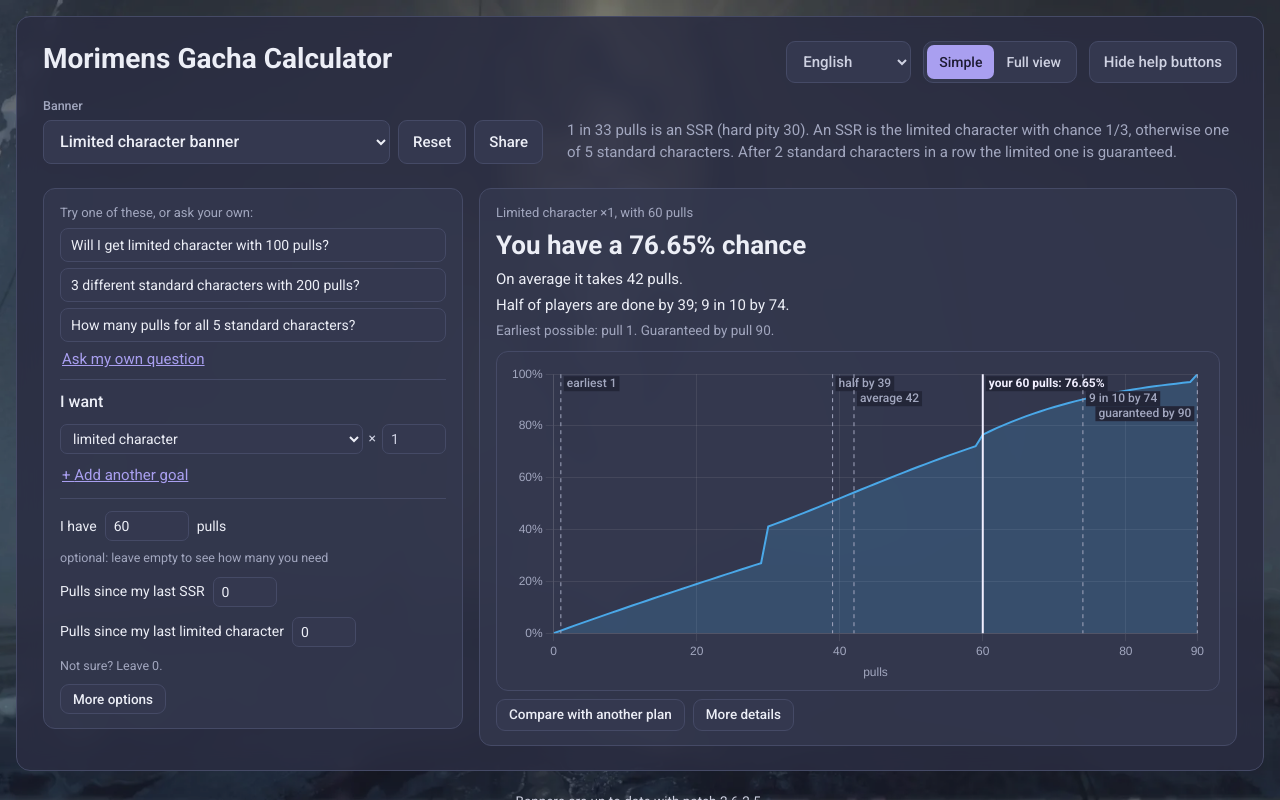
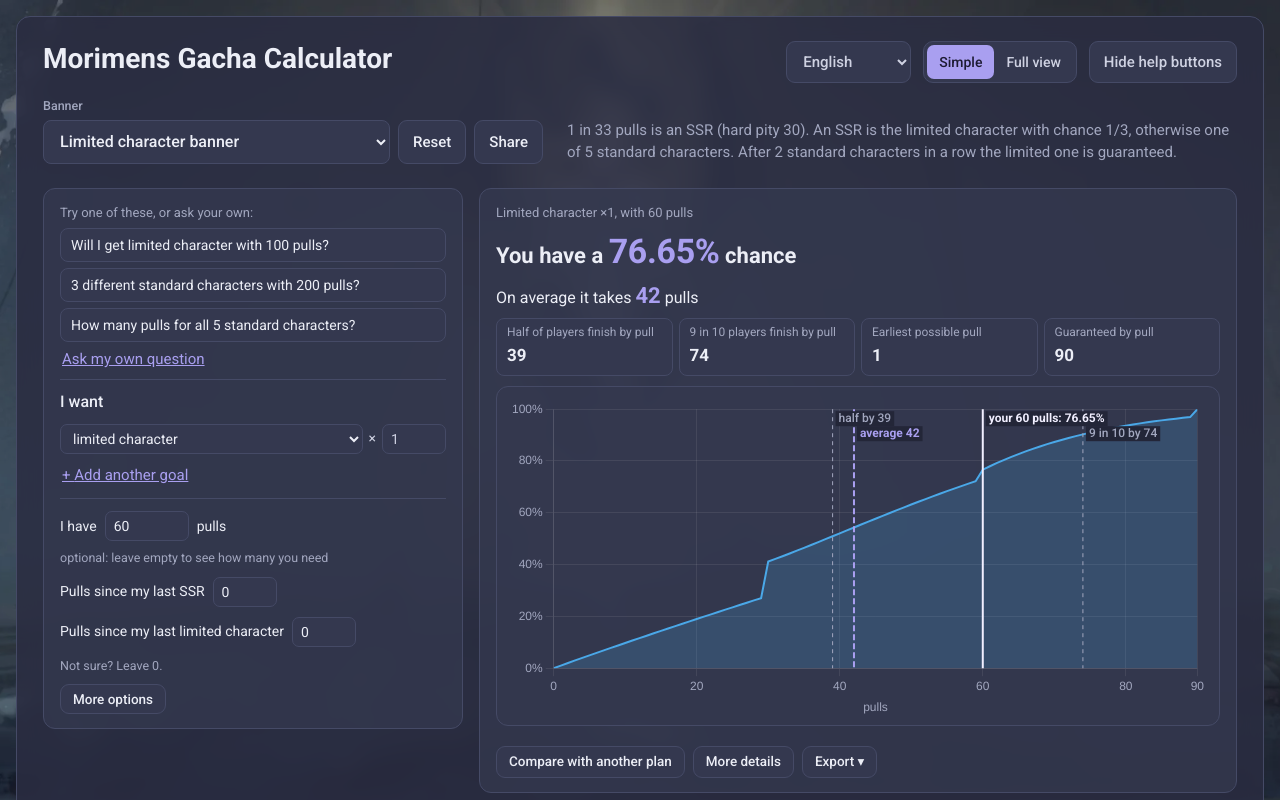
Before and after one commit to morimens-gacha-calculator/morimens-gacha-calculator.github.io, a React (Vite) app: page / in a window 1280 px wide. Both pictures are taken after a click on the button "Simple". Shown: the top 800 px of the page. Built offline with nearby package versions, Linux system fonts and the light colour scheme.

Commit message:
feat(simple): accent chance and average, stat tiles, chart export; drop earliest/guaranteed chart lines

```diff
--- a/src/components/ResultChart.jsx
+++ b/src/components/ResultChart.jsx
@@ -15,7 +15,7 @@ export function themeColors() {
   const v = (name) => cs.getPropertyValue(name).trim();
   return {
     line: v("--blue"), fill: v("--chart-fill"), tick: v("--chart-tick"), grid: v("--chart-grid"),
-    marker: v("--chart-marker"), guide: v("--chart-guide"), series: [v("--s1"), v("--s2"), v("--s3"), v("--s4"), v("--s5"), v("--s6")],
+    marker: v("--chart-marker"), guide: v("--chart-guide"), accent: v("--accent"), series: [v("--s1"), v("--s2"), v("--s3"), v("--s4"), v("--s5"), v("--s6")],
   };
 }
 
@@ -26,16 +26,20 @@ const markerPlugin = {
     const { ctx, chartArea: area, scales } = chart;
     const items = [...(opts?.items ?? [])].sort((a, b) => a.x - b.x);
     const rowsEnd = []; // right edge of the last label in each row
-    for (const m of items) {
-      const x = scales.x.getPixelForValue(m.x);
-      if (x < area.left - 1 || x > area.right + 1) continue;
+    const shown = items.map((m) => ({ m, x: scales.x.getPixelForValue(m.x) })).filter(({ x }) => x >= area.left - 1 && x <= area.right + 1);
+    // all lines first, then all labels, so no line crosses a label
+    for (const { m, x } of shown) {
       ctx.save();
       ctx.strokeStyle = m.color;
-      ctx.lineWidth = m.strong ? 2 : 1;
-      ctx.setLineDash(m.strong ? [] : [4, 4]);
+      // strong: solid (your pulls); accent: a thicker, coloured dash (the average); otherwise a thin dash
+      ctx.lineWidth = m.strong || m.accent ? 2 : 1;
+      ctx.setLineDash(m.strong ? [] : m.accent ? [6, 3] : [4, 4]);
       ctx.beginPath(); ctx.moveTo(x, area.top); ctx.lineTo(x, area.bottom); ctx.stroke();
-      ctx.setLineDash([]);
-      ctx.font = `${m.strong ? 600 : 500} 12px Roboto, system-ui, sans-serif`;
+      ctx.restore();
+    }
+    for (const { m, x } of shown) {
+      ctx.save();
+      ctx.font = `${m.strong || m.accent ? 600 : 500} 12px Roboto, system-ui, sans-serif`;
       const w = ctx.measureText(m.label).width;
       const right = x + 6 + w > area.right; // flip to the left side near the right edge
       const x0 = right ? x - 6 - w : x + 6;
@@ -67,7 +71,8 @@ export function sample(values, xMax, max = 900) {
 
 // simple: the simple view's chart: chance by pull only, with the lines its answer mentions
 // (your pulls, average, half, 9 in 10, earliest and guaranteed by), no menus
-export default function ResultChart({ state, update, engine, theme, simple = false }) {
+// children (simple view only): buttons shown in a row under the chart, next to Export
+export default function ResultChart({ state, update, engine, theme, simple = false, children }) {
   const T = useT();
   const L = T.chart;
   const [view, setView] = useState("cdf");
@@ -75,7 +80,7 @@ export default function ResultChart({ state, update, engine, theme, simple = fal
   const r = engine.result;
   const b = r?.budget;
   const lines = simple
-    ? { ...DEFAULT_LINES, target: true, mean: true, pcts: [50, 90], best: true, worst: true, custom: [] }
+    ? { ...DEFAULT_LINES, target: true, mean: true, pcts: [50, 90], best: false, worst: false, custom: [] }
     : { ...DEFAULT_LINES, ...state.chartLines };
   const target = state.mode === "budget" ? state.budget : r?.requiredPulls;
   const views = [["cdf", L.cdf], ["pmf", L.pmf]];
@@ -99,7 +104,7 @@ export default function ResultChart({ state, update, engine, theme, simple = fal
 
     // The lines the person picked
     const markers = [];
-    if (lines.mean) markers.push({ x: r.mean, label: L.average(simple ? fmtInt(r.mean) : fmtNum(r.mean)), color: C.guide });
+    if (lines.mean) markers.push({ x: r.mean, label: L.average(simple ? fmtInt(r.mean) : fmtNum(r.mean)), color: C.accent || C.guide, accent: true });
     for (const p of lines.pcts) {
       const x = quantile(p / 100);
       if (x != null) markers.push({ x, label: p === 50 ? L.median(fmtInt(x)) : L.pctAt(p, fmtInt(x)), color: C.guide });
@@ -182,6 +187,12 @@ export default function ResultChart({ state, update, engine, theme, simple = fal
         )}
         {engine.status === "busy" && <div className="loading-overlay"><Progress engine={engine} /></div>}
       </div>
+      {simple && (
+        <div className="s-actions">
+          {children}
+          <ExportMenu result={engine.status === "busy" ? null : r} chartRef={chartRef} state={state} viewName={L.cdf} buttonClass="btn" up />
+        </div>
+      )}
     </div>
   );
 }
@@ -202,7 +213,7 @@ export function usePopup() {
 }
 
 // "Export ▾": the numbers as CSV (for spreadsheets) and the chart as a PNG image
-function ExportMenu({ result, chartRef, state, viewName }) {
+function ExportMenu({ result, chartRef, state, viewName, buttonClass = "chip-tab", up = false }) {
   const L = useT().chart;
   const { open, setOpen, ref } = usePopup();
 
@@ -217,9 +228,9 @@ function ExportMenu({ result, chartRef, state, viewName }) {
   };
   return (
     <div className="lines-menu" ref={ref}>
-      <button type="button" className="chip-tab" aria-expanded={open} disabled={!result} onClick={() => setOpen((o) => !o)}>{L.export} ▾</button>
+      <button type="button" className={buttonClass} aria-expanded={open} disabled={!result} onClick={() => setOpen((o) => !o)}>{L.export} ▾</button>
       {open && result && (
-        <div className="lines-pop" role="menu" aria-label={L.export}>
+        <div className={`lines-pop ${up ? "is-up" : ""}`} role="menu" aria-label={L.export}>
           <button type="button" role="menuitem" className="menu-item" onClick={() => run(() => downloadCsv(fileName(title, L.fileByPull) + ".csv", chanceByPullRows(result, L)))}>{L.exportByPull}</button>
           {result.budget && (
             <button type="button" role="menuitem" className="menu-item" onClick={() => run(() => downloadCsv(fileName(title, L.fileBudget(result.budget.pulls)) + ".csv", budgetRows(result.budget, L)))}>{L.exportBudget(result.budget.pulls)}</button>
--- a/src/components/SimpleView.jsx
+++ b/src/components/SimpleView.jsx
@@ -188,6 +188,14 @@ function quantile(r, p) {
   return null;
 }
 
+// A sentence with its key number set off: the template is filled with a marker, then split around it.
+// The value itself goes along as the second argument, so the words around it can agree with it.
+const MARK = "\u0001";
+function highlight(template, value) {
+  const [before, after = ""] = template(MARK, value).split(MARK);
+  return <>{before}<strong className="s-hl">{value}</strong>{after}</>;
+}
+
 function Answer({ state, update, engine, theme, onCompare, onDetails }) {
   const T = useT();
   const S = T.simple;
@@ -201,40 +209,46 @@ function Answer({ state, update, engine, theme, onCompare, onDetails }) {
   if (!r) return <section className="s-card s-answer" aria-label={S.answerLabel}><Progress engine={engine} /></section>;
   const half = quantile(r, 0.5), nine = quantile(r, 0.9);
   const chance = r.budget?.chanceGoal;
+  const showBest = settings.showBest !== false && r.min != null && r.min > 0;
+  const showWorst = settings.showWorst !== false && r.maxKnown !== false;
+  const stats = [
+    half != null && [S.statHalf, fmtInt(half)],
+    nine != null && [S.statNine, fmtInt(nine)],
+    showBest && [S.statEarliest, fmtInt(r.min)],
+    showWorst && (r.max != null ? [S.statGuaranteed, fmtInt(r.max)] : [S.statGuarantee, S.statNone]),
+  ].filter(Boolean);
   return (
     <section className={`s-card s-answer ${engine.status === "busy" ? "is-updating" : ""}`} aria-label={S.answerLabel} aria-busy={engine.status === "busy"}>
       {engine.status === "busy" && <Progress engine={engine} compact />}
       <p className="s-context">{budgetMode ? S.contextBudget(goals, fmtInt(state.budget)) : S.contextPulls(goals)}</p>
       {budgetMode && chance != null ? (
-        <p className="s-big">{S.youHave(fmtPct(chance))}</p>
+        <>
+          <p className="s-big">{highlight(S.youHave, fmtPct(chance))}</p>
+          <p className="s-second">{highlight(S.averageBig, fmtInt(r.mean))}</p>
+        </>
       ) : (
-        <p className="s-big">{S.averageBig(fmtInt(r.mean))}</p>
+        <p className="s-big">{highlight(S.averageBig, fmtInt(r.mean))}</p>
       )}
-      <ul className="s-facts">
-        {budgetMode && <li>{S.average(fmtInt(r.mean))}</li>}
-        {half != null && nine != null && <li>{S.halfAndNine(fmtInt(half), fmtInt(nine))}</li>}
-        {!budgetMode && (
-          <li className="s-sure">
-            <span>{S.toBeSure}</span>
-            <NumberInput className="custom-input s-field s-num" integer={false} min={1} max={99.99} value={state.desired}
-              onChange={(v) => update((s) => ({ ...s, desired: v }))} aria-label={S.sureLabel} />
-            <span>{S.sureResult(r.requiredPulls != null ? fmtInt(r.requiredPulls) : "-")}</span>
-          </li>
-        )}
-        {(settings.showBest !== false && r.min != null && r.min > 0) || (settings.showWorst !== false && r.maxKnown !== false) ? (
-          <li className="s-muted">
-            {settings.showBest !== false && r.min != null && r.min > 0 && S.earliest(fmtInt(r.min))}
-            {settings.showBest !== false && r.min != null && r.min > 0 && settings.showWorst !== false && r.maxKnown !== false && " "}
-            {settings.showWorst !== false && r.maxKnown !== false && (r.max != null ? S.guaranteedBy(fmtInt(r.max)) : S.noGuarantee)}
-          </li>
-        ) : null}
-      </ul>
+      {!budgetMode && (
+        <p className="s-sure">
+          <span>{S.toBeSure}</span>
+          <NumberInput className="custom-input s-field s-num" integer={false} min={1} max={99.99} value={state.desired}
+            onChange={(v) => update((s) => ({ ...s, desired: v }))} aria-label={S.sureLabel} />
+          <span>{highlight(S.sureResult, r.requiredPulls != null ? fmtInt(r.requiredPulls) : "-")}</span>
+        </p>
+      )}
+      {stats.length > 0 && (
+        <dl className="s-stats">
+          {stats.map(([label, value]) => (
+            <div key={label} className="s-stat"><dt>{label}</dt><dd>{value}</dd></div>
+          ))}
+        </dl>
+      )}
       {budgetMode && r.min != null && state.budget < r.min && <p className="note-box" role="status">{T.target.notPossible(fmtInt(r.min))}</p>}
-      <ResultChart state={state} update={update} engine={engine} theme={theme} simple />
-      <div className="s-actions">
+      <ResultChart state={state} update={update} engine={engine} theme={theme} simple>
         <button type="button" className="btn" onClick={onCompare}>{S.compare}</button>
         <button type="button" className="btn" onClick={onDetails}>{S.details}</button>
-      </div>
+      </ResultChart>
     </section>
   );
 }
--- a/src/i18n/en.js
+++ b/src/i18n/en.js
@@ -9,6 +9,8 @@ const place = (where) => (where ? `"${where}"` : "The banner's top level");
 const plural = (n, one, many) => (n === 1 ? one : many);
 
 // "character" → "characters" (names that already end in s stay as they are)
+// Numbers often arrive formatted ("1,529"), so take the digits out of the string
+const digits = (s) => Number(String(s).replace(/\D/g, "")) || 0;
 const plurals = (name) => (/s$/i.test(name) ? name : `${name}s`);
 
 export default {
@@ -283,18 +285,19 @@ export default {
     moreOptions: "More options",
     lessOptions: "Fewer options",
     moreHint: "Copies you already own can now be set above. Banner rules, comparisons and every detail are in the full view.",
-    contextBudget: (goals, pulls) => `${goals}, with ${pulls} pulls`,
+    contextBudget: (goals, pulls) => `${goals}, with ${pulls} ${plural(digits(pulls), "pull", "pulls")}`,
     contextPulls: (goals) => `${goals}: how many pulls you need`,
     youHave: (pct) => `You have a ${pct} chance`,
-    averageBig: (n) => `On average it takes ${n} pulls`,
-    average: (n) => `On average it takes ${n} pulls.`,
-    halfAndNine: (a, b) => `Half of players are done by ${a}; 9 in 10 by ${b}.`,
+    averageBig: (n, v = n) => `On average it takes ${n} ${plural(digits(v), "pull", "pulls")}`,
+    statHalf: "Half of players finish by pull",
+    statNine: "9 in 10 players finish by pull",
+    statEarliest: "Earliest possible pull",
+    statGuaranteed: "Guaranteed by pull",
+    statGuarantee: "Guarantee",
+    statNone: "none",
     toBeSure: "To be",
     sureLabel: "How sure, in percent",
-    sureResult: (n) => `% sure, you need ${n} pulls.`,
-    earliest: (n) => `Earliest possible: pull ${n}.`,
-    guaranteedBy: (n) => `Guaranteed by pull ${n}.`,
-    noGuarantee: "No pull guarantees it.",
+    sureResult: (n, v = n) => `% sure, you need ${n} ${plural(digits(v), "pull", "pulls")}.`,
     compare: "Compare with another plan",
     details: "More details",
     exSpecific: (name, pulls) => `Will I get ${name} with ${pulls} pulls?`,
--- a/src/i18n/ru.js
+++ b/src/i18n/ru.js
@@ -281,18 +281,19 @@ export default {
     moreOptions: "Больше настроек",
     lessOptions: "Меньше настроек",
     moreHint: "Теперь выше можно указать, сколько копий уже есть. Правила баннера, сравнение и все подробности есть в полном виде.",
-    contextBudget: (goals, pulls) => `${goals}, ${pulls} круток`,
+    contextBudget: (goals, pulls) => `${goals}, ${pulls} ${plural(digits(pulls), "крутка", "крутки", "круток")}`,
     contextPulls: (goals) => `${goals}: сколько круток нужно`,
     youHave: (pct) => `Ваш шанс: ${pct}`,
-    averageBig: (n) => `В среднем нужно ${n} круток`,
-    average: (n) => `В среднем нужно ${n} круток.`,
-    halfAndNine: (a, b) => `Половина игроков успевает за ${a}, 9 из 10 за ${b}.`,
+    averageBig: (n, v = n) => `В среднем ${plural(digits(v), "нужна", "нужно", "нужно")} ${n} ${plural(digits(v), "крутка", "крутки", "круток")}`,
+    statHalf: "Половина игроков успевает к крутке",
+    statNine: "9 из 10 игроков успевают к крутке",
+    statEarliest: "Самая ранняя возможная крутка",
+    statGuaranteed: "Гарантированно к крутке",
+    statGuarantee: "Гарантия",
+    statNone: "нет",
     toBeSure: "Чтобы быть уверенным на",
     sureLabel: "Насколько уверенным, в процентах",
-    sureResult: (n) => `%, нужно ${n} круток.`,
-    earliest: (n) => `Самое раннее: крутка ${n}.`,
-    guaranteedBy: (n) => `Гарантированно к крутке ${n}.`,
-    noGuarantee: "Ни одна крутка этого не гарантирует.",
+    sureResult: (n, v = n) => `%, ${plural(digits(v), "нужна", "нужно", "нужно")} ${n} ${plural(digits(v), "крутка", "крутки", "круток")}.`,
     compare: "Сравнить с другим планом",
     details: "Подробнее",
     exSpecific: (name, pulls) => `Получу ли ${name} за ${pulls} круток?`,
--- a/src/i18n/ua.js
+++ b/src/i18n/ua.js
@@ -282,18 +282,19 @@ export default {
     moreOptions: "Більше налаштувань",
     lessOptions: "Менше налаштувань",
     moreHint: "Тепер вище можна вказати, скільки копій уже є. Правила банера, порівняння й усі подробиці є в повному вигляді.",
-    contextBudget: (goals, pulls) => `${goals}, ${pulls} круток`,
+    contextBudget: (goals, pulls) => `${goals}, ${pulls} ${plural(digits(pulls), "крутка", "крутки", "круток")}`,
     contextPulls: (goals) => `${goals}: скільки круток потрібно`,
     youHave: (pct) => `Ваш шанс: ${pct}`,
-    averageBig: (n) => `У середньому потрібно ${n} круток`,
-    average: (n) => `У середньому потрібно ${n} круток.`,
-    halfAndNine: (a, b) => `Половина гравців встигає за ${a}, 9 з 10 за ${b}.`,
+    averageBig: (n, v = n) => `У середньому ${plural(digits(v), "потрібна", "потрібно", "потрібно")} ${n} ${plural(digits(v), "крутка", "крутки", "круток")}`,
+    statHalf: "Половина гравців встигає до крутки",
+    statNine: "9 з 10 гравців встигають до крутки",
+    statEarliest: "Найраніша можлива крутка",
+    statGuaranteed: "Гарантовано до крутки",
+    statGuarantee: "Гарантія",
+    statNone: "немає",
     toBeSure: "Щоб бути впевненим на",
     sureLabel: "Наскільки впевненим, у відсотках",
-    sureResult: (n) => `%, потрібно ${n} круток.`,
-    earliest: (n) => `Найраніше: крутка ${n}.`,
-    guaranteedBy: (n) => `Гарантовано до крутки ${n}.`,
-    noGuarantee: "Жодна крутка цього не гарантує.",
+    sureResult: (n, v = n) => `%, ${plural(digits(v), "потрібна", "потрібно", "потрібно")} ${n} ${plural(digits(v), "крутка", "крутки", "круток")}.`,
     compare: "Порівняти з іншим планом",
     details: "Докладніше",
     exSpecific: (name, pulls) => `Чи отримаю ${name} за ${pulls} круток?`,
--- a/src/styles.css
+++ b/src/styles.css
@@ -587,15 +587,25 @@ input[type="number"]::-webkit-outer-spin-button, input[type="number"]::-webkit-i
 
 /* the answer */
 .s-answer { gap: 8px; }
-.s-answer.is-updating .s-big, .s-answer.is-updating .s-facts { opacity: 0.6; }
+.s-answer.is-updating .s-big, .s-answer.is-updating .s-second, .s-answer.is-updating .s-sure, .s-answer.is-updating .s-stats { opacity: 0.6; }
 .s-context { margin: 0; font-size: 13px; color: var(--muted); }
-.s-big { margin: 0; font-size: 26px; font-weight: 600; line-height: 1.2; }
-.s-facts { margin: 0; padding: 0; list-style: none; display: flex; flex-direction: column; gap: 4px; font-size: 15px; line-height: 1.45; }
-.s-facts .s-muted { font-size: 13.5px; color: var(--muted); }
-.s-sure { display: flex; flex-wrap: wrap; align-items: center; gap: 6px; }
+.s-big { margin: 0; font-size: 22px; font-weight: 600; line-height: 1.25; }
+.s-big .s-hl { font-size: 34px; font-weight: 700; letter-spacing: -0.01em; }
+.s-second { margin: 0; font-size: 16px; line-height: 1.35; }
+.s-second .s-hl { font-size: 22px; }
+.s-hl { color: var(--accent); font-weight: 700; font-variant-numeric: tabular-nums; }
+.s-sure { margin: 0; display: flex; flex-wrap: wrap; align-items: center; gap: 6px; font-size: 15px; }
+.s-sure .s-hl { font-size: 17px; }
+/* the other numbers: small tiles, a label over a value */
+.s-stats { margin: 0; display: grid; grid-template-columns: repeat(auto-fit, minmax(150px, 1fr)); gap: 6px; }
+.s-stat { padding: 6px 10px; border-radius: 8px; background: var(--field); border: 1px solid var(--line); display: flex; flex-direction: column; justify-content: space-between; }
+.s-stat dt { font-size: 12px; color: var(--muted); line-height: 1.3; }
+.s-stat dd { margin: 2px 0 0; font-size: 17px; font-weight: 600; font-variant-numeric: tabular-nums; }
 .s-sure .s-num { width: 58px; }
 .s-actions { display: flex; flex-wrap: wrap; gap: 8px; }
 .s-actions .btn { height: 32px; padding: 0 12px; font-size: 13.5px; }
+.chart-wrapper.is-simple .s-actions { margin-top: 10px; }
+.lines-pop.is-up { top: auto; bottom: calc(100% + 4px); }
 .chart-wrapper.is-simple { margin-top: 2px; }
 
 /* first visit: questions to try */
```
